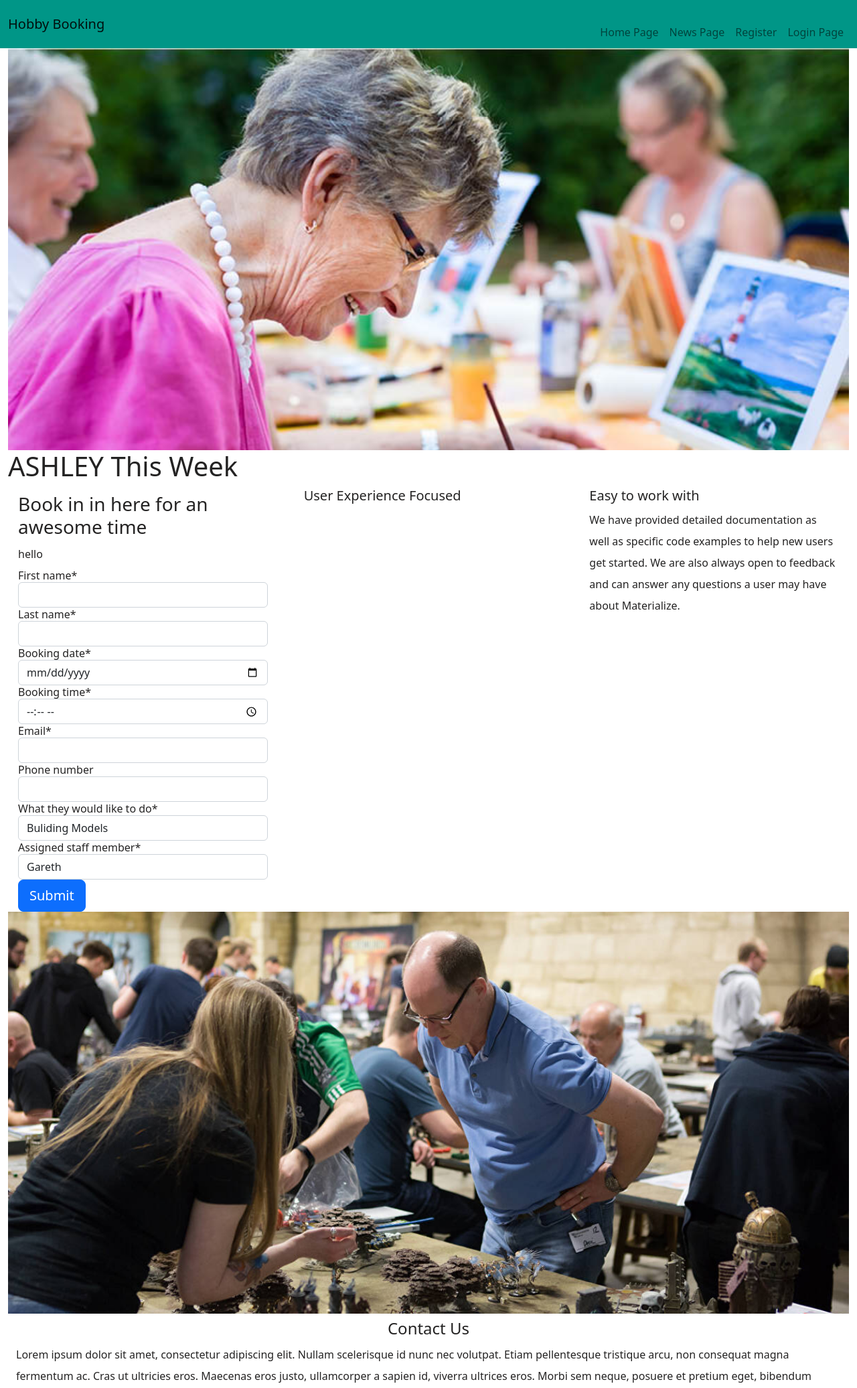
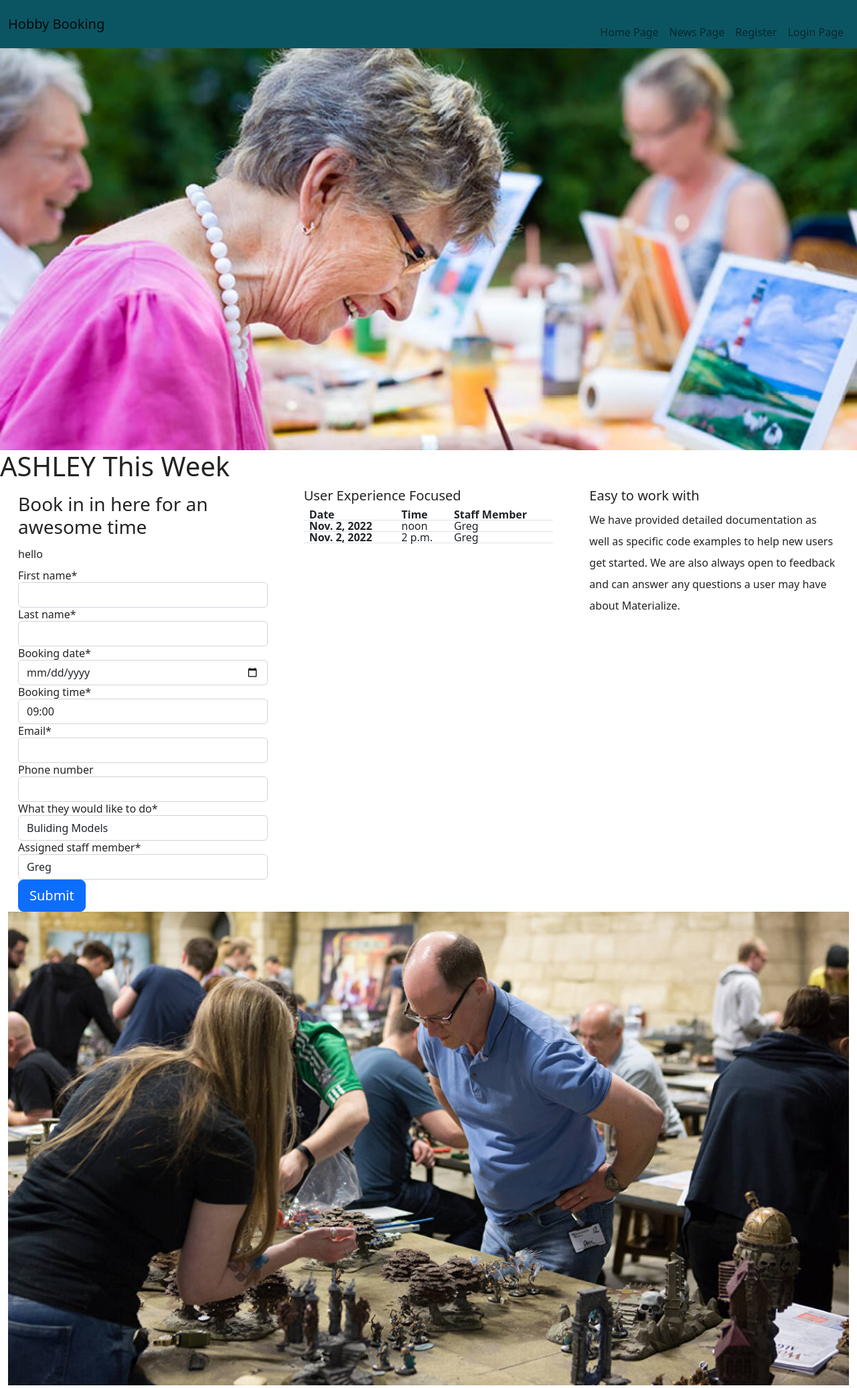
Before and after one commit to wierdlygoodcoder/activity-time, a Django app: page /booking/ in a window 1280 px wide. Shown: the top 2072 px of the page at 67% size. Run offline with Django 3.2, Linux system fonts and the light colour scheme; data comes from the database, SQL or seed files in the repository; both versions use the stored data as it was after the commit; some libraries are stand-ins or nearby versions.

Commit message:
finished views for the booking form and the results are printed on the same page

```diff
--- a/booking/forms.py
+++ b/booking/forms.py
@@ -1,8 +1,17 @@
 from django import forms
 from django.forms import ModelForm
-from django.core.exceptions import ValidationError
-from django.contrib.auth.models import User
 from .models import Booking
+
+
+TIME_SLOTS = \
+    [('09:00', '09:00'),
+     ('10:00', '10:00'),
+     ('11:00', '11:00'),
+     ('12:00', '12:00'),
+     ('13:00', '13:00'),
+     ('14:00', '14:00'),
+     ('15:00', '15:00'),
+     ('16:00', '16:00')]
 
 
 class DateInput(forms.DateInput):
@@ -21,11 +30,6 @@ class BookingForm(forms.ModelForm):
                   'assigned_staff_member',)
         widgets = {
             'booking_date': DateInput(),
-            'booking_time': TimeInput(),
         }
 
-    # def clean(self):
-    #     booking_date = self.cleaned_data['booking_date']
-    #     if Booking.objects.filter(booking_date=booking_date).exists():
-    #         raise ValidationError("bookings already exists")
-    #     return render(request, "booking.html")
+    booking_time = forms.ChoiceField(choices=TIME_SLOTS)
--- a/booking/models.py
+++ b/booking/models.py
@@ -15,13 +15,13 @@ activity_choices = \
      ('advice on canvas poainting', 'Advice On Canvas Painting')]
 
 staff_members = \
-    [('1', 'Gareth'),
-     ('2', 'Emily'),
-     ('3', 'Rodger'),
-     ('4', 'Greg'),
-     ('5', 'Alan'),
-     ('6', 'Stevephen'),
-     ('7', 'Patrick')]
+    [('Gareth', 'Gareth'),
+     ('Emily', 'Emily'),
+     ('Rodger', 'Rodger'),
+     ('Greg', 'Greg'),
+     ('Alan', 'Alan'),
+     ('Stevephen', 'Stevephen'),
+     ('Patrick', 'Patrick')]
 
 
 class Booking(models.Model):
--- a/booking/views.py
+++ b/booking/views.py
@@ -2,6 +2,7 @@ from django.shortcuts import render, get_object_or_404
 from django.views import generic
 from django.views.generic.base import View
 from django.db.models.query import QuerySet
+from django.contrib import messages
 from .models import Booking
 from .forms import BookingForm
 
@@ -24,42 +25,42 @@ class News(View):
 
 class Create_Booking(View):
     def get(self, request, *args, **kwargs):
-        all_bookings = Booking.objects.all()
+        all_bookings = Booking.objects.all().order_by("booking_date", "booking_time")
 
         return render(
             request,
             "booking.html",
             {
-                "bookingform": BookingForm()
+                "bookingform": BookingForm(),
+                "all_bookings": all_bookings,
             },
         )
 
+    def post(self, request, *args, **kwargs):
+        all_bookings = Booking.objects.all()
 
-def post(self, request, *args, **kwargs):
-    all_bookings = Booking.objects.all()
+        booking_form = BookingForm(data=request.POST)
+        if booking_form.is_valid():
 
-    booking_form = BookingForm(request.POST)
-    if booking_form.is_valid():
+            booking_form.instance.email = request.user.email
+            booking = booking_form.save(commit=False)
 
-        booking_form.instance.email = request.user.email
-        booking = booking_form.save(commit=False)
-
-        booking_exists = Booking.objects.filter(booking_date=booking.booking_date, booking_time=booking.booking_time).exists()
-        print(booking_exists)
-        if booking_exists:
-            booking_form = bookingform()
-            return render(
+            booking_exists = Booking.objects.filter(booking_date=booking.booking_date, booking_time=booking.booking_time).exists()
+            print(booking_exists)
+            if booking_exists is False:
+                print(request.user)
+                print(request.user.id)
+                booking.user_id = request.user
+                booking.save()
+                messages.warning(request, 'booking succesful see your booking in view booking')
+                return render(request, "index.html")
+            else:
+                messages.error(request, 'time and date slots are already used')
+        messages.error(request, "Form not valid")
+        return render(
                 request,
                 "booking.html",
                 {
                     "bookingform": BookingForm(),
                 },
-               )
-
-        else:
-            print(request.user)
-            print(request.user.id)
-            booking.user_id = request.user
-            booking.save()
-            messages.warning(request, 'booking succesful see your booking in view booking')
-            return render(request, "index.html")
+            )
--- a/static/css/style.css
+++ b/static/css/style.css
@@ -14,8 +14,12 @@ nav .brand-logo {
   color: #444;
 }
 
-.bg-teal{
-  background-color:#009687;
+.bg-midnight-green{
+  background-color:#0B5563;
+}
+
+.bg-blue-purple{
+  background-color: #beb8eb;
 }
 
 p {
@@ -68,6 +72,10 @@ label{
   margin: 10px auto;
 }
 
+.scrollable img{
+  margin-top: -3px;
+}
+
 @media only screen and (max-width : 992px) {
   .container-fluid .section {
     position: absolute;
--- a/templates/base.html
+++ b/templates/base.html
@@ -4,15 +4,16 @@
 <html lang="en">
 <head>
   <title>Activity booking site</title>
-  <meta http-equiv="Content-Type" content="text/html; charset=UTF-8"/>
-  <meta name="viewport" content="width=device-width, initial-scale=1"/>
+  <meta charset="UTF-8">
+  <meta http-equiv="X-UA-Compatible" content="IE=edge">
+  <meta name="viewport" content="width=device-width, initial-scale=1">
   <script src="https://kit.fontawesome.com/956458a6ca.js" crossorigin="anonymous"></script>
   <link href="https://cdn.jsdelivr.net/npm/bootstrap@5.2.2/dist/css/bootstrap.min.css" rel="stylesheet" integrity="sha384-Zenh87qX5JnK2Jl0vWa8Ck2rdkQ2Bzep5IDxbcnCeuOxjzrPF/et3URy9Bv1WTRi" crossorigin="anonymous">
   <link rel="stylesheet" href="https://cdn.jsdelivr.net/npm/bootstrap-icons@1.9.1/font/bootstrap-icons.css">
   <link rel='stylesheet' href="{% static 'css/style.css' %}" type="text/css">
 </head>
 <body>
-    <nav class="navbar navbar-expand-lg navbar-light bg-teal" role="navigation">
+    <nav class="navbar navbar-expand-lg navbar-light bg-midnight-green" role="navigation">
         <div class="container-fluid">
             <a href="{% url 'home' %}" class="navbar-brand">Hobby Booking</a>
             <button class="navbar-toggler" type="button" data-bs-toggle="collapse" data-bs-target="#navbarNav"
@@ -49,7 +50,7 @@
   </div>
   {% block content %}
   {% endblock content %}
-  <footer class="bg-teal">
+  <footer class="bg-blue-purple">
     <div class="col-lg-12 col-lg-offset-3 col-md-12 col-md-offset-2 col-sm-10 col-sm-offset-1 col-xs-10 col-xs-offset-1" >
       <div class="container-fluid">
         <div class="row">
--- a/templates/booking.html
+++ b/templates/booking.html
@@ -1,12 +1,12 @@
-{% extends "base.html" %}
+{% extends "base.html" %} {% block content %}
 {% load static %}
 {% load crispy_forms_tags %}
 
 
-{% block content %}
+
 <div id="index-banner" class="container-fluid-fluid">
   <div class="section">
-    <div class="container-fluid">
+    <div class="container-fluid g-0">
       <div class="row">
         <div class="col-12">
           <div class="scrollable">
@@ -30,9 +30,9 @@
 
           <h3> Book in in here for an awesome time </h3>
           <p>hello {{ user.username}}</p>
-          <form method="post" action="booking.post" style="margin-top: 1rem;">
+          <form method="post" style="margin-top: 1rem;">
+            {{ bookingform | crispy }}
             {% csrf_token %}
-            {{ bookingform | crispy }}
             <button type="submit" class="btn btn-primary btn-lg" value="submit">Submit</button>
           </form>
 
@@ -44,9 +44,24 @@
         <div class="icon-block">
           <h5 class="center">User Experience Focused</h5>
 
-            {% for item in all_bookings %}
-              {{ item.last_name }}
-            {% endfor %}
+            <table class="table">
+            <thead>
+              <tr>
+                <th scope="col">Date</th>
+                <th scope="col">Time</th>
+                <th scope="col">Staff Member</th>
+              </tr>
+            </thead>
+            <tbody>
+              {% for booking in all_bookings %}
+                <tr>
+                  <th scope="row">{{ booking.booking_date }}</th>
+                  <td>{{ booking.booking_time }}</td>
+                  <td>{{ booking.assigned_staff_member }}</td>
+                </tr>
+              {% endfor %}
+            </tbody>
+          </table>
         </div>
       </div>
 
@@ -73,9 +88,7 @@
     </div>
     <div class="row">
       <div class="col-12">
-        <div class="scrollable">
           <img src="{{ MEDIA_URL }}background2.jpg" class="w-100 " alt="Responsive image">
-        </div>
       </div>
     </div>
 
```
Also changed, not shown: README.md, db.sqlite3.
